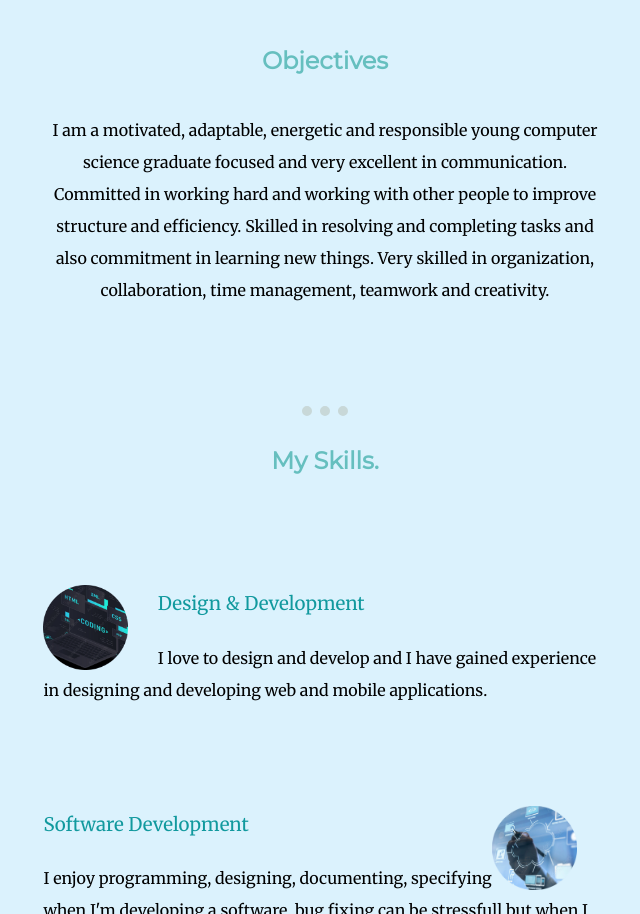
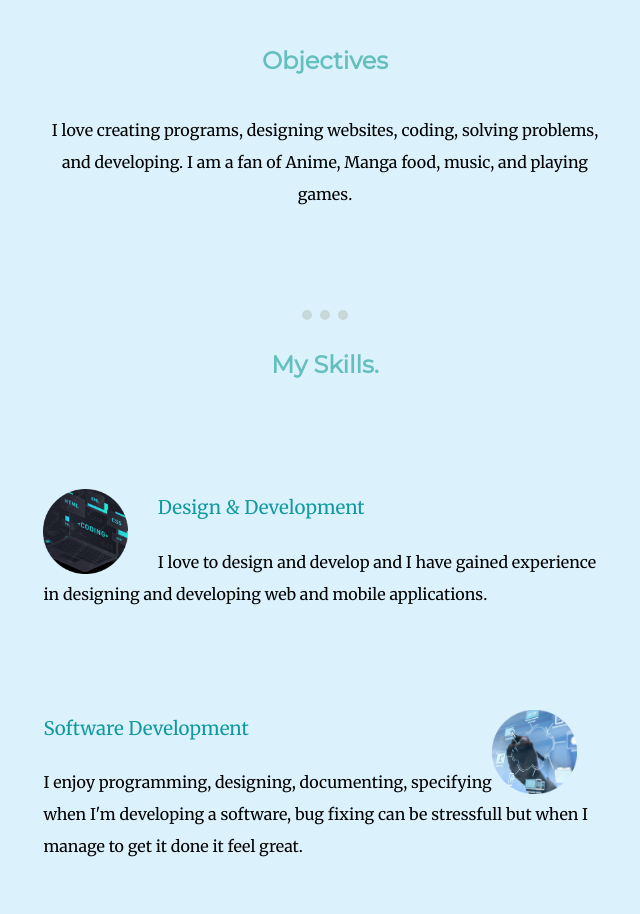
Before and after one commit to Kisaki77/Nobuhle-s-Website, a plain HTML site: page index.html in a window 1280 px wide. Shown: the part 1054-1968 px from the top of the page, without its empty margins (315-955 px from the left). Drawn offline with Linux system fonts and the light colour scheme.

Commit message:
Update index.html
changed the objectives

```diff
--- a/index.html
+++ b/index.html
@@ -36,12 +36,8 @@
         <div class="profile">
             <img src="images/Nobuhle.png" alt="Nobuhle's profile picture" height="200" width="200">
           <h2>Objectives</h2>
-            <p class="intro">I am a motivated, adaptable, energetic and responsible young computer
-                science graduate focused and very excellent in communication. Committed
-                in working hard and working with other people to improve structure and
-                efficiency. Skilled in resolving and completing tasks and also commitment
-                in learning new things. Very skilled in organization, collaboration, time management,
-                 teamwork and creativity.
+            <p class="intro">I love creating programs, designing websites, coding, solving problems, and developing. I am a fan of Anime, Manga
+              food, music, and playing games.
             </p>
         </div>
         <hr>
```
